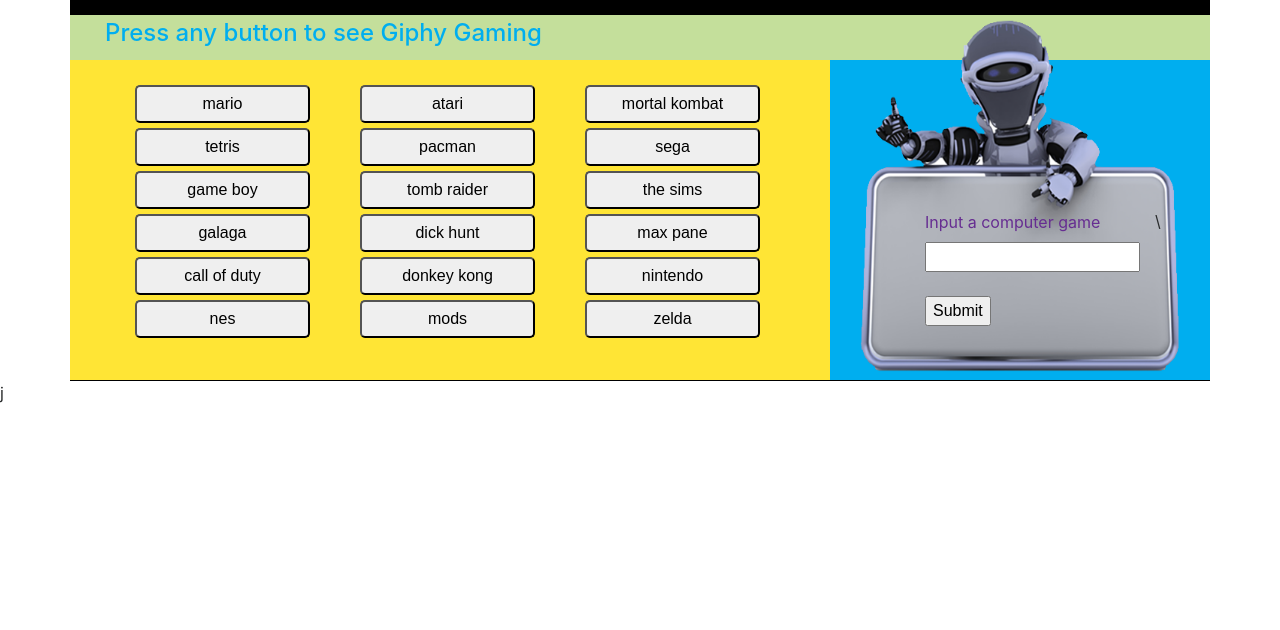
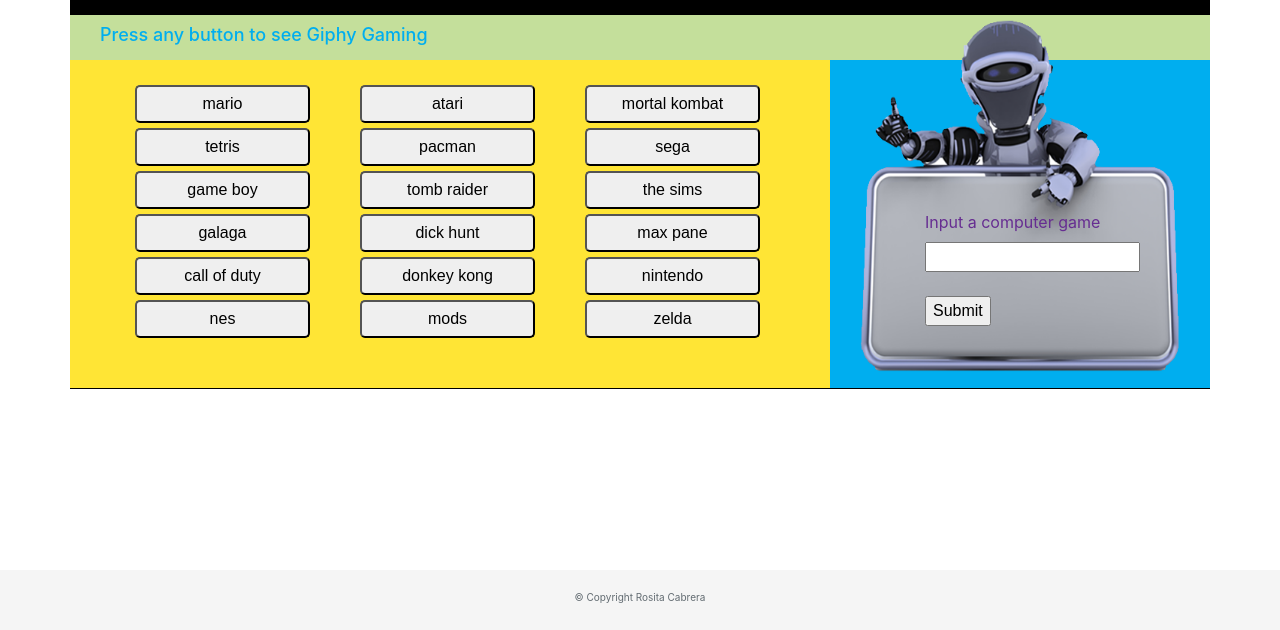
Before and after one commit to Rodesigned/GifTastic, a plain HTML site: page index.html in a window 1280 px wide. Shown: the part 170-800 px from the top of the page. Drawn offline with nearby package versions, Linux system fonts and the light colour scheme.

Commit message:
update files

```diff
--- a/assets/css/style.css
+++ b/assets/css/style.css
@@ -9,6 +9,11 @@
 body {
     margin: 0 auto;
 }
+
+/*.container {
+	min-width: 780px;
+	max-width: 1100px;
+}*/
 
 .header {
     display: inline-block;
@@ -37,16 +42,16 @@ img#giphy_gif {
 
 h4 {
     color: #00aeef;
-    padding-top: 5px;
-    margin-left: 20px;
-    font-size: 24px;
+    padding-top: 10px;
+    margin-left: 15px;
+    font-size: 18px;
 }
 
 div.form_panel {
     width: 275px;
-    height: 320px;
     background-color: #00aeef;
     display: inline-block;
+	padding-bottom: 50px;
 }
 
 div.inputLabel {
@@ -89,6 +94,7 @@ img#robot {
 
 .gaming_btns {
     background: #FFE535;
+	padding-bottom: 50px;
 }
 
 button {
@@ -116,3 +122,28 @@ img {
     width: 200px;
     height: 140px;
 }
+
+
+/* footer */
+html {
+	position: relative;
+	min-height: 100%;
+}
+
+/* Margin bottom by footer height */
+body {
+	margin-bottom: 60px;
+}
+.footer {
+	position: absolute;
+	bottom: 0;
+	width: 100%;
+	height: 60px; /* Set the fixed height of the footer here */
+	line-height: 50px; /* Vertically center the text there */
+	background-color: #f5f5f5;
+	text-align: center;
+}
+
+p span {
+	font-size: 10px;
+}
--- a/index.html
+++ b/index.html
@@ -4,7 +4,7 @@
 <head>
     <!-- Required meta tags -->
     <meta charset="utf-8">
-    <meta name="viewport" content="width=device-width, initial-scale=1, shrink-to-fit=no">
+	<meta name="viewport" content="width=device-width, initial-scale=1">
     <title>GifTastic! Gaming</title>
     <!-- Link to the jQuery Library -->
     <script src="https://code.jquery.com/jquery-3.2.1.min.js" integrity="sha256-hwg4gsxgFZhOsEEamdOYGBf13FyQuiTwlAQgxVSNgt4=" crossorigin="anonymous"></script>
@@ -18,23 +18,23 @@
     <div class="container">
         <!-- Header-->
         <div class="row">
-            <div class="col col-lg-12 header">
+            <div class="col-md-12 header">
                 <div class="text-center"><span>gifTastic_API</span><img id="giphy_gif" src="assets/images/api_giphy.gif" alt="giphy_image">
                 </div>
             </div>
         </div>
         <div class="row">
-            <div class="col col-lg-12 giphy_title">
+            <div class="col col-md-12 giphy_title">
                 <h4>Press any button to see Giphy Gaming</h4>
             </div>
         </div>
         <!--BUTTONS PANEL-->
         <div class="row">
-            <div class="col col-lg-8 gaming_btns">
+            <div class="col col-md-8 gaming_btns">
                 <div id="buttonPanel"></div>
             </div>
-            <div class="col col-lg-4 form_panel">
-                <img id="robot" src="assets/images/robot_giphy.png" alt="robot png">\
+            <div class="col col-md-4 form_panel">
+                <img id="robot" src="assets/images/robot_giphy.png" alt="robot png">
                 <!-- Create form input to add a button name -->
                 <div class="inputLabel">
                     <form id="game-form">
@@ -55,6 +55,9 @@
             </div>
         </div>
     </div>
+	<footer class="footer col-sm-12 bg-dark">
+  <p><span class="text-muted">&copy; Copyright Rosita Cabrera</span></p>
+</footer>
     <!-- Optional JavaScript -->
     <!-- jQuery first, then Popper.js, then Bootstrap JS -->
     <script src="https://code.jquery.com/jquery-3.2.1.slim.min.js" integrity="sha384-KJ3o2DKtIkvYIK3UENzmM7KCkRr/rE9/Qpg6aAZGJwFDMVNA/GpGFF93hXpG5KkN" crossorigin="anonymous"></script>
@@ -62,7 +65,7 @@
     <script src="https://maxcdn.bootstrapcdn.com/bootstrap/4.0.0-beta.3/js/bootstrap.min.js" integrity="sha384-a5N7Y/aK3qNeh15eJKGWxsqtnX/wWdSZSKp+81YjTmS15nvnvxKHuzaWwXHDli+4" crossorigin="anonymous"></script>
     <!-- jQuery cdn -->
     <script src="https://cdnjs.cloudflare.com/ajax/libs/jquery/3.2.1/jquery.min.js"></script>
-    <!-- js local file -->j
+    <!-- js local file -->
     <script type="text/javascript" src="assets/javascript/app.js"></script>
 </body>
 
```
